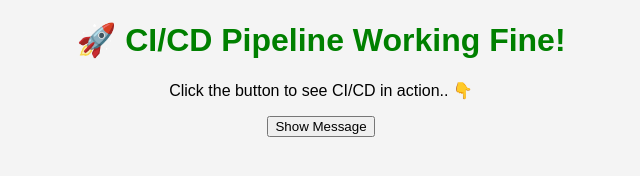
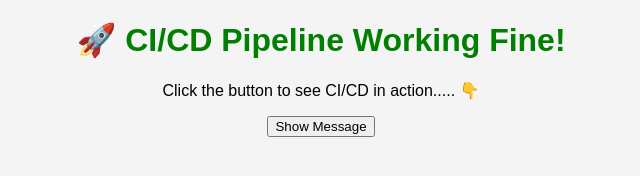
Before and after one commit to nandkhile1111/html-cicd-project, a plain HTML site: page index.html in a window 1280 px wide. Shown: the full height of the page, 319-959 px from the left. Drawn offline with Linux system fonts and the light colour scheme.

Commit message:
Update index.html

```diff
--- a/index.html
+++ b/index.html
@@ -8,7 +8,7 @@
 
     <h1>🚀 CI/CD Pipeline Working Fine!</h1>
 
-    <p id="message">Click the button to see CI/CD in action.. 👇</p>
+    <p id="message">Click the button to see CI/CD in action..... 👇</p>
 
     <button onclick="changeText()">Show Message</button>
 
```
